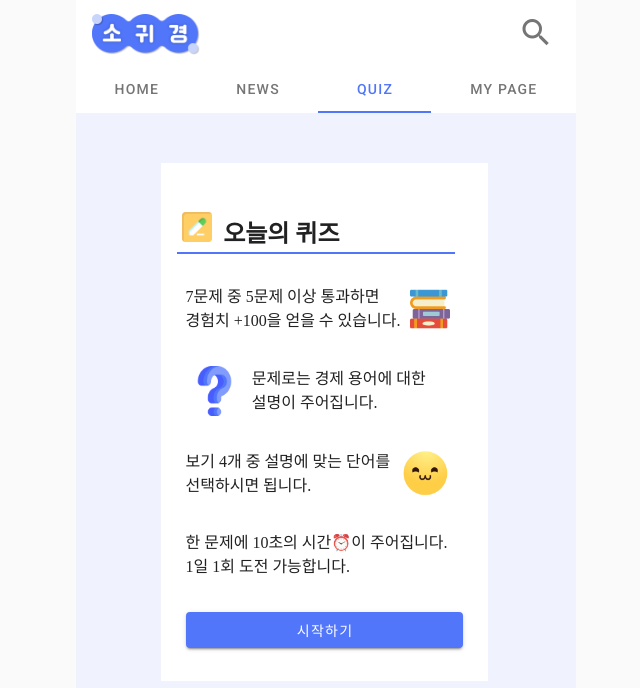
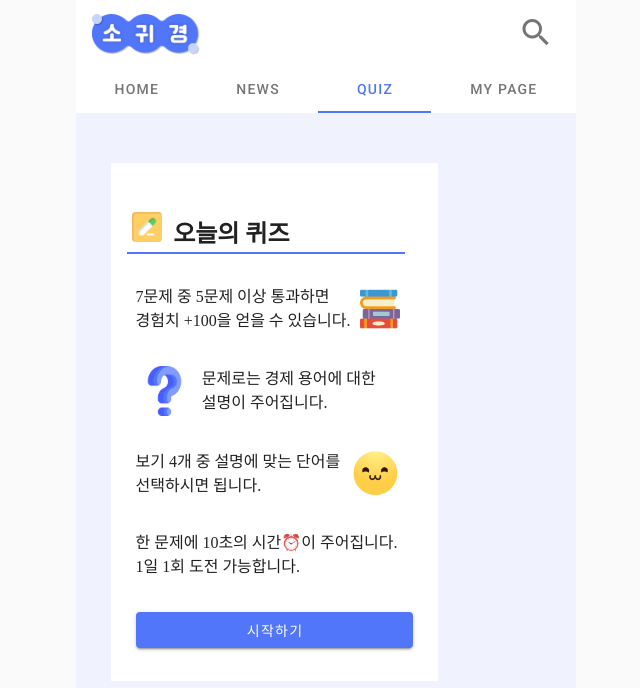
Before and after one commit to Jeeyoun-S/Cow-Economy, a Vue app in the folder frontend/: page /quiz in a window 1280 px wide. Shown: the top 688 px of the page, without its empty margins (314-954 px from the left). Built offline with nearby package versions, Linux system fonts and the light colour scheme; no server answers; a web font is replaced by a local one.

Commit message:
Design: 오늘의 Quiz Info 페이지 디자인 수정
- margin 수정

```diff
--- a/frontend/src/components/Quiz/TodayQuizInfo.vue
+++ b/frontend/src/components/Quiz/TodayQuizInfo.vue
@@ -104,7 +104,7 @@ export default {
   height: 518px;
   background-color: var(--quiz-1-col-6);
 
-  margin-left: 17%;
+  margin-left: 7%;
   margin-top: 10%;
 }
 
```
